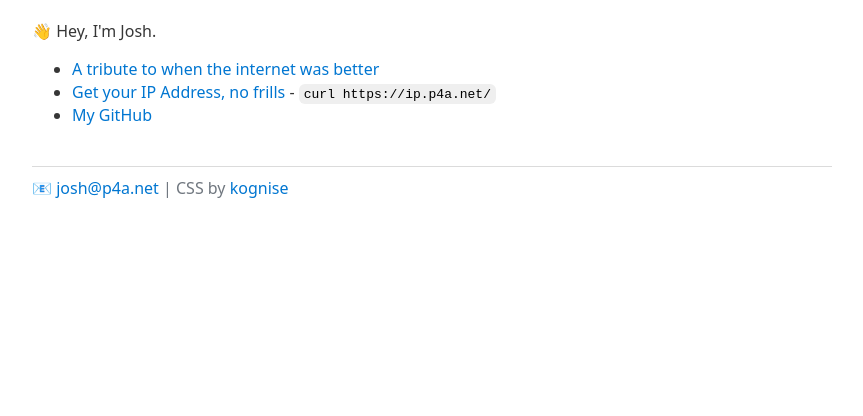
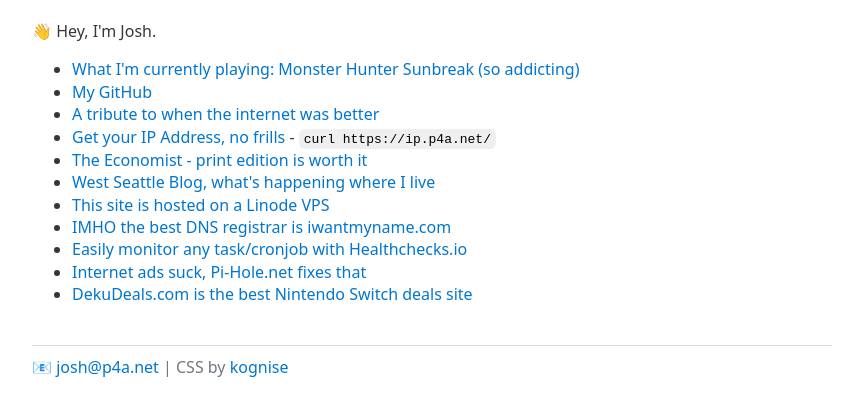
Before and after one commit to rebukethenet/internet-website, a plain HTML site: page p4a/index.html in a window 1280 px wide. Shown: the whole page, without its empty margins (208-1071 px from the left). Drawn offline with Linux system fonts and the light colour scheme.

Commit message:
moar links

```diff
--- a/p4a/index.html
+++ b/p4a/index.html
@@ -16,15 +16,17 @@
 </p>
 
 <ul>
-    <li>
-        <a href="https://rebukethe.net/">A tribute to when the internet was better</a>
-    </li>
-    <li>
-        <a href="https://ip.p4a.net">Get your IP Address, no frills</a> - <code>curl https://ip.p4a.net/</code>
-    </li>
-    <li>
-        <a href="https://github.com/seajoshc">My GitHub</a>
-    </li>
+    <li><a href=https://www.monsterhunter.com/rise-sunbreak/en-us/">What I'm currently playing: Monster Hunter Sunbreak (so addicting)</a></li>
+    <li><a href="https://github.com/seajoshc">My GitHub</a></li>
+    <li><a href="https://rebukethe.net/">A tribute to when the internet was better</a></li>
+    <li><a href="https://ip.p4a.net">Get your IP Address, no frills</a> - <code>curl https://ip.p4a.net/</code></li>
+    <li><a href="https://www.economist.com/espresso">The Economist - print edition is worth it</a></li>
+    <li><a href="https://westseattleblog.com/">West Seattle Blog, what's happening where I live</a></li>
+    <li><a href="https://linode.com">This site is hosted on a Linode VPS</a></li>
+    <li><a href="https://iwantmyname.com">IMHO the best DNS registrar is iwantmyname.com</a></li>
+    <li><a href="https://healthchecks.io">Easily monitor any task/cronjob with Healthchecks.io</a></li>
+    <li><a href="https://pi-hole.net/">Internet ads suck, Pi-Hole.net fixes that</a></li>
+    <li><a href="https://www.dekudeals.com/">DekuDeals.com is the best Nintendo Switch deals site </a></li>
 </ul>
 
 </body>
```
